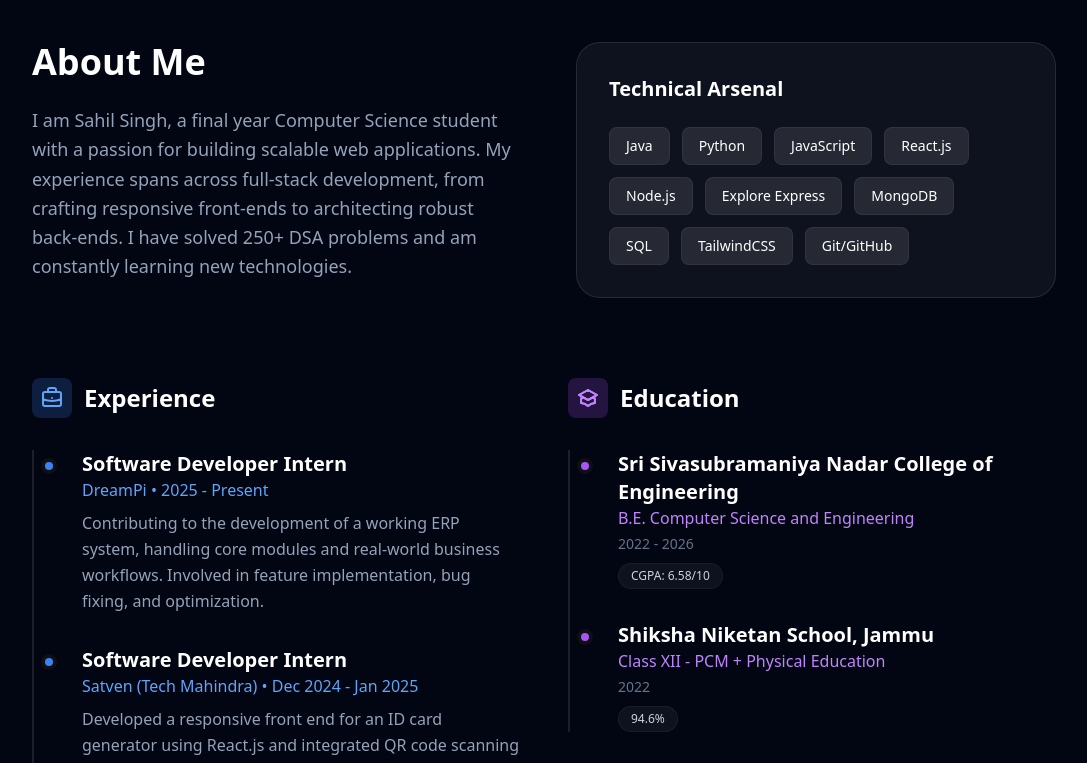
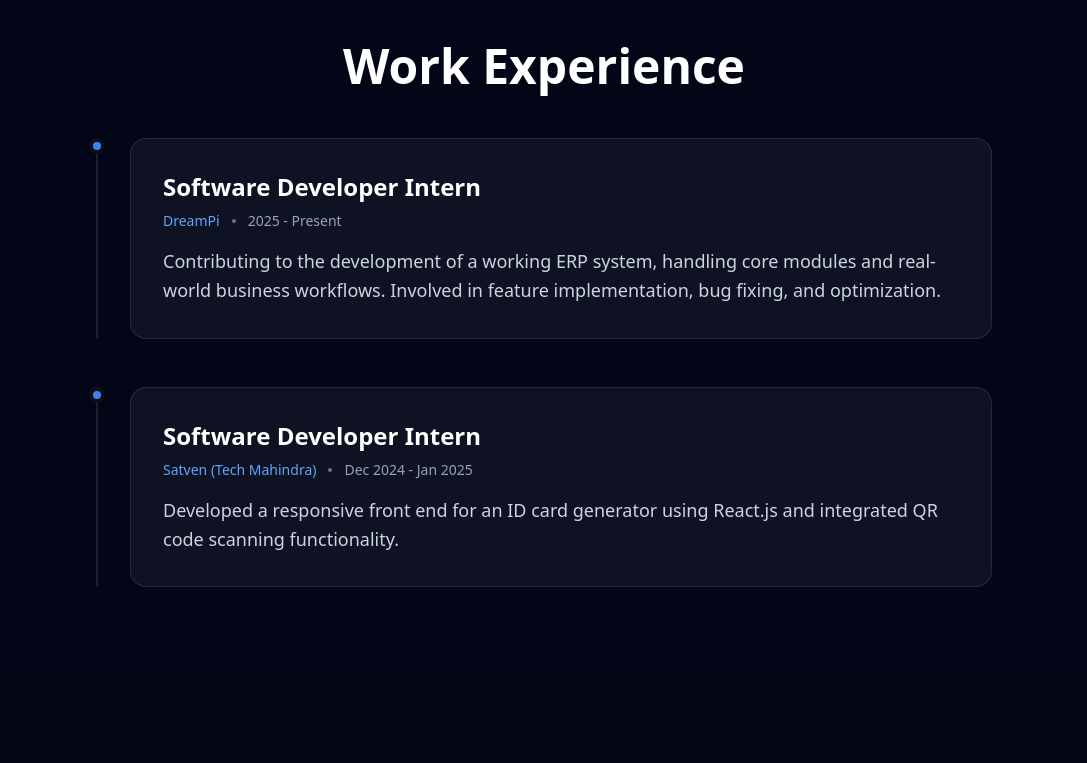
Before and after one commit to Sahil2210517/portfolio, a React app in the folder frontend/: page / in a window 1280 px wide. Shown: the part 1540-2303 px from the top of the page, without its empty margins (96-1183 px from the left). Built offline with nearby package versions, Linux system fonts and the light colour scheme; no server answers; the HTML template or start-up script is replaced by a standard one.

Commit message:
UI: Add Experience Section and Navbar Link

```diff
--- a/frontend/src/components/About.jsx
+++ b/frontend/src/components/About.jsx
@@ -66,30 +66,9 @@ const About = () => {
                 </div>
 
                 {/* Experience & Education Grid */}
-                <div className="grid md:grid-cols-2 gap-12">
-                    {/* Experience */}
-                    <div className="space-y-8">
-                        <h3 className="text-2xl font-bold text-white flex items-center gap-3">
-                            <span className="p-2 rounded-lg bg-blue-500/20 text-blue-400">
-                                <svg className="w-6 h-6" fill="none" stroke="currentColor" viewBox="0 0 24 24"><path strokeLinecap="round" strokeLinejoin="round" strokeWidth={2} d="M21 13.255A23.931 23.931 0 0112 15c-3.183 0-6.22-.62-9-1.745M16 6V4a2 2 0 00-2-2h-4a2 2 0 00-2 2v2m4 6h.01M5 20h14a2 2 0 002-2V8a2 2 0 00-2-2H5a2 2 0 00-2 2v10a2 2 0 002 2z" /></svg>
-                            </span>
-                            Experience
-                        </h3>
-                        <div className="space-y-8 pl-4 border-l-2 border-white/10">
-                            {experience.map((exp, index) => (
-                                <div key={index} className="relative pl-8">
-                                    <div className="absolute -left-[9px] top-2 h-4 w-4 rounded-full bg-blue-500 border-4 border-[#0f1014]"></div>
-                                    <h4 className="text-xl font-bold text-white">{exp.role}</h4>
-                                    <p className="text-blue-400 font-medium mb-2">{exp.company} • {exp.duration}</p>
-                                    <p className="text-slate-400 leading-relaxed">{exp.description}</p>
-                                </div>
-                            ))}
-                        </div>
-                    </div>
-
-                    {/* Education */}
-                    <div className="space-y-8">
-                        <h3 className="text-2xl font-bold text-white flex items-center gap-3">
+                {/* Education Section */}
+                <div className="max-w-3xl mx-auto">
+                    <h3 className="text-2xl font-bold text-white flex items-center gap-3 mb-8">
                         <span className="p-2 rounded-lg bg-purple-500/20 text-purple-400">
                             <svg className="w-6 h-6" fill="none" stroke="currentColor" viewBox="0 0 24 24"><path strokeLinecap="round" strokeLinejoin="round" strokeWidth={2} d="M12 14l9-5-9-5-9 5 9 5z" /><path strokeLinecap="round" strokeLinejoin="round" strokeWidth={2} d="M12 14l6.16-3.422a12.083 12.083 0 01.665 6.479A11.952 11.952 0 0012 20.055a11.952 11.952 0 00-6.824-2.998 12.078 12.078 0 01.665-6.479L12 14z" /><path strokeLinecap="round" strokeLinejoin="round" strokeWidth={2} d="M12 14l9-5-9-5-9 5 9 5z" /><path strokeLinecap="round" strokeLinejoin="round" strokeWidth={2} d="M12 14l6.16-3.422a12.083 12.083 0 01.665 6.479A11.952 11.952 0 0012 20.055a11.952 11.952 0 00-6.824-2.998 12.078 12.078 0 01.665-6.479L12 14z" /></svg>
                         </span>
@@ -110,7 +89,6 @@ const About = () => {
                     </div>
                 </div>
             </div>
-            </div>
         </section>
     );
 };
--- /dev/null
+++ b/frontend/src/components/Experience.jsx
@@ -0,0 +1,46 @@
+import React from 'react';
+
+const Experience = () => {
+    const experience = [
+        {
+            role: "Software Developer Intern",
+            company: "DreamPi",
+            duration: "2025 - Present",
+            description: "Contributing to the development of a working ERP system, handling core modules and real-world business workflows. Involved in feature implementation, bug fixing, and optimization."
+        },
+        {
+            role: "Software Developer Intern",
+            company: "Satven (Tech Mahindra)",
+            duration: "Dec 2024 - Jan 2025",
+            description: "Developed a responsive front end for an ID card generator using React.js and integrated QR code scanning functionality."
+        }
+    ];
+
+    return (
+        <section id="experience" className="py-24 px-6 relative">
+            <div className="container mx-auto max-w-4xl">
+                <h2 className="text-3xl md:text-5xl font-bold text-white mb-12 text-center">Work Experience</h2>
+
+                <div className="space-y-12">
+                    {experience.map((exp, index) => (
+                        <div key={index} className="relative pl-8 border-l-2 border-white/10 group hover:border-blue-500/50 transition-colors">
+                            <div className="absolute -left-[9px] top-0 h-4 w-4 rounded-full bg-blue-500 border-4 border-[#0f1014] group-hover:scale-110 transition-transform"></div>
+
+                            <div className="bg-white/5 p-8 rounded-2xl border border-white/10 hover:border-white/20 transition-all">
+                                <h4 className="text-2xl font-bold text-white mb-2">{exp.role}</h4>
+                                <div className="flex flex-wrap items-center gap-3 text-sm font-medium mb-4">
+                                    <span className="text-blue-400">{exp.company}</span>
+                                    <span className="h-1 w-1 rounded-full bg-slate-500"></span>
+                                    <span className="text-slate-400">{exp.duration}</span>
+                                </div>
+                                <p className="text-slate-300 leading-relaxed text-lg">{exp.description}</p>
+                            </div>
+                        </div>
+                    ))}
+                </div>
+            </div>
+        </section>
+    );
+};
+
+export default Experience;
--- a/frontend/src/components/Navbar.jsx
+++ b/frontend/src/components/Navbar.jsx
@@ -49,6 +49,7 @@ const Navbar = () => {
                 <div className="hidden md:flex items-center gap-8">
                     <a href="#hero" className="text-sm font-medium text-slate-300 hover:text-white transition-colors">Home</a>
                     <a href="#projects" className="text-sm font-medium text-slate-300 hover:text-white transition-colors">Projects</a>
+                    <a href="#experience" className="text-sm font-medium text-slate-300 hover:text-white transition-colors">Experience</a>
                     <a href="#about" className="text-sm font-medium text-slate-300 hover:text-white transition-colors">About</a>
                     <a href="#contact" className="text-sm font-medium text-slate-300 hover:text-white transition-colors">Contact</a>
 
@@ -86,6 +87,7 @@ const Navbar = () => {
                 <div className="absolute top-full left-0 right-0 bg-black/95 backdrop-blur-xl border-b border-white/10 p-6 md:hidden flex flex-col gap-4">
                     <a href="#hero" onClick={() => setIsMenuOpen(false)} className="text-lg font-medium text-slate-300">Home</a>
                     <a href="#projects" onClick={() => setIsMenuOpen(false)} className="text-lg font-medium text-slate-300">Projects</a>
+                    <a href="#experience" onClick={() => setIsMenuOpen(false)} className="text-lg font-medium text-slate-300">Experience</a>
                     <a href="#about" onClick={() => setIsMenuOpen(false)} className="text-lg font-medium text-slate-300">About</a>
                     <a href="#contact" onClick={() => setIsMenuOpen(false)} className="text-lg font-medium text-slate-300">Contact</a>
                     <div className="h-px w-full bg-white/10 my-2"></div>
--- a/frontend/src/pages/HomePage.jsx
+++ b/frontend/src/pages/HomePage.jsx
@@ -3,6 +3,7 @@ import { useTheme } from '../context/ThemeContext';
 import Navbar from '../components/Navbar';
 import Hero from '../components/Hero';
 import Projects from '../components/Projects';
+import Experience from '../components/Experience';
 import About from '../components/About';
 import Contact from '../components/Contact';
 
@@ -16,6 +17,7 @@ const HomePage = () => {
             <main>
                 <Hero />
                 <Projects />
+                <Experience />
                 <About />
                 <Contact />
             </main>
```
Lines whose indentation alone changed are shown as unchanged.
